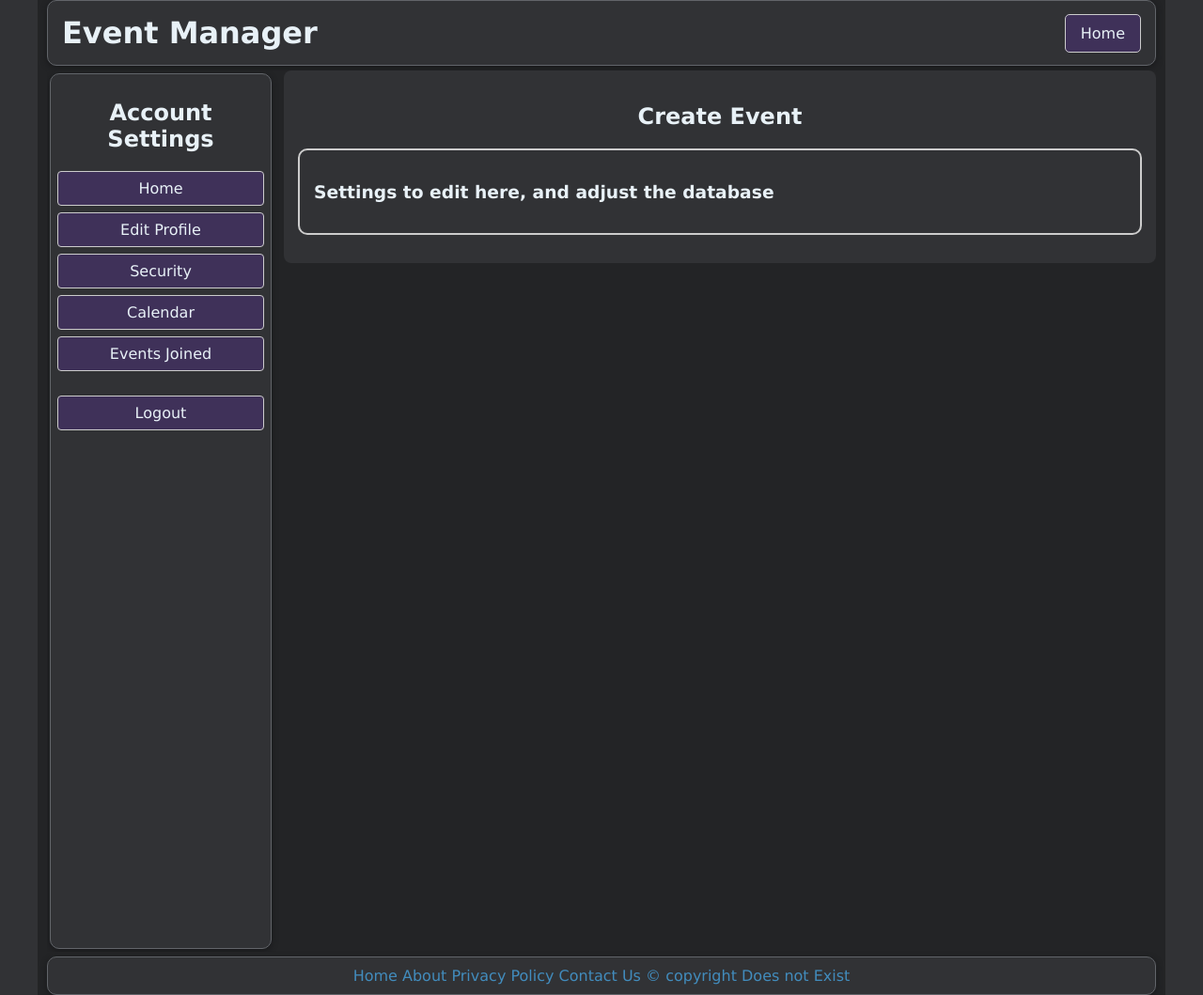
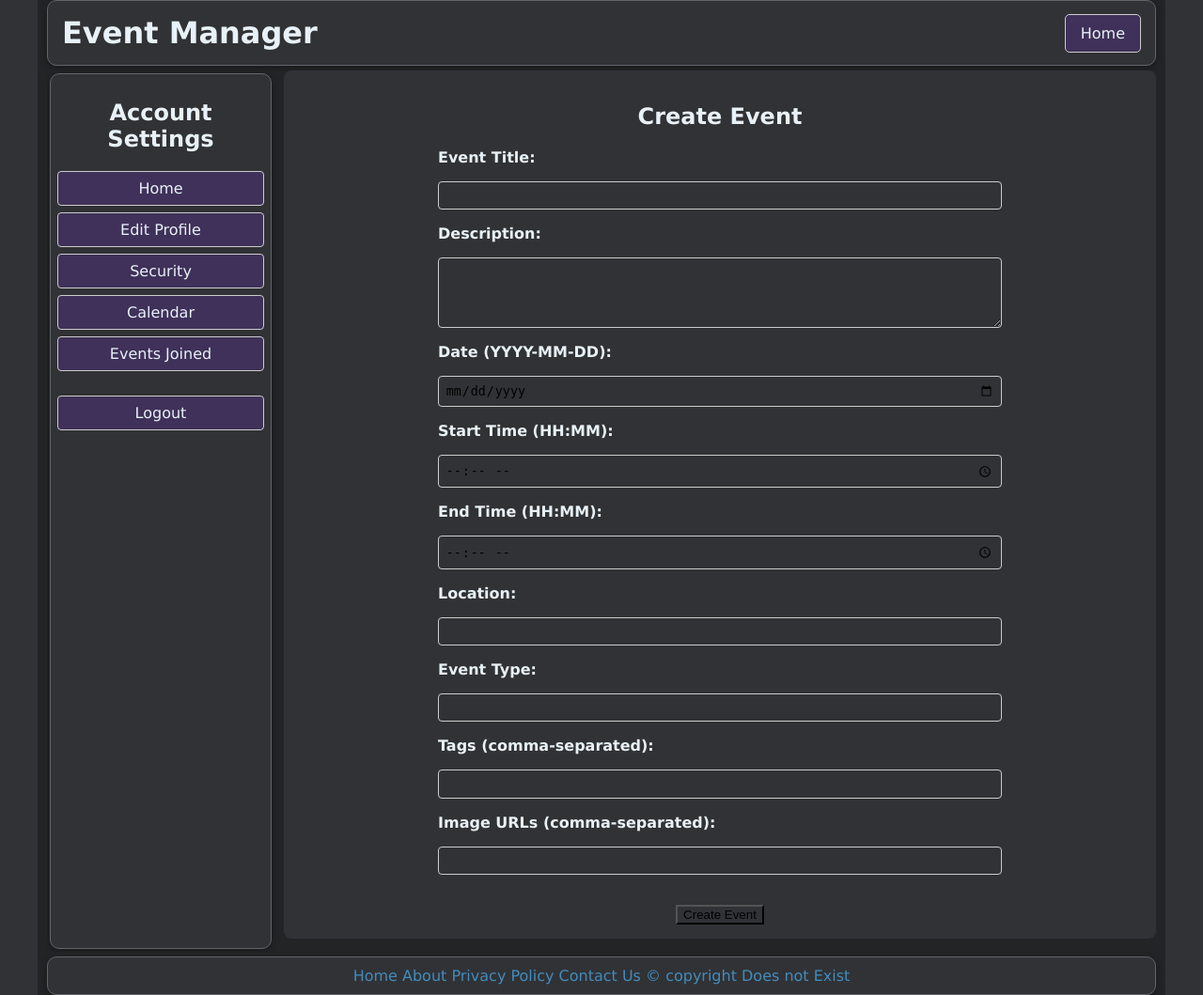
Before and after one commit to kyk37/final_project, a FastAPI app: template templates/create_event.html in a window 1280 px wide. Shown: the whole page at 94% size. Run offline with FastAPI, Linux system fonts and the light colour scheme; the template is opened without the code that fills it, so the values that code supplies are empty; parts of the project's set-up code (start-up, migrations or seed data) failed here and were passed over.

Commit message:
pushing create events fix

```diff
--- a/main.py
+++ b/main.py
@@ -632,25 +632,75 @@ def get_user_events(
 # Database Creation/Deletion
 # -----------------------------
 
-@app.get("/organizer/create_event", response_class=HTMLResponse)
-def get_create_event(request: Request, current_user: Optional[UserBase] = Depends(get_current_user)):
-    if current_user is None:
+@app.post("/organizer/create_event", response_class=HTMLResponse)
+def post_create_event(
+    request: Request,
+    db: Session = Depends(get_event_session),
+    organizer: Optional[UserBase] = Depends(get_current_user),
+    title: str = Form(...),
+    description: str = Form(None),
+    event_date: str = Form(...),
+    event_start_time: str = Form(...),
+    event_end_time: str = Form(...),
+    location: str = Form(...),
+    event_type: str = Form(...),
+    event_tags: str = Form(None),
+    event_img_urls: str = Form(None)
+):
+    if organizer is None or not organizer.is_organizer:
         response = RedirectResponse(url="/login", status_code=303)
-        response.set_cookie("message", "Please log in to access this page", max_age = 5)
+        response.set_cookie("message", "Please log in as an organizer", max_age=5)
         return response
 
-    # optionally check if user is an organizer
-    if not current_user.is_organizer:
-        response = RedirectResponse(url="/profile/home", status_code=302)
-        response.set_cookie(
-            key="not_organizer_alert",
-            value="You need to be an organizer to access this page.",
-            max_age=10,
-            httponly=True
+    try:
+        parsed_date = datetime.strptime(event_date, "%Y-%m-%d").date()
+        parsed_start_time = datetime.strptime(event_start_time, "%H:%M").time()
+        parsed_end_time = datetime.strptime(event_end_time, "%H:%M").time()
+
+        full_organizer_name = f"{organizer.first_name} {organizer.last_name}"
+
+        new_event = EventBase(
+            owner_uid=organizer.uid,
+            title=title,
+            date=parsed_date,
+            start_time=parsed_start_time,
+            end_time=parsed_end_time,
+            location=location,
+            event_type=event_type,
+            organizer=full_organizer_name,
+            tags=event_tags,
+            image_urls=event_img_urls,
+            description=description
         )
-        return response
 
-    return templates.TemplateResponse("create_event.html", {"request": request, "username": current_user.username, "is_organizer": current_user.is_organizer})
+        db.add(new_event)
+        db.commit()
+        db.refresh(new_event)
+
+        with open("created_events.txt", "a", encoding="utf-8") as f:
+            f.write(f"Title: {title}\n")
+            f.write(f"Description: {description}\n")
+            f.write(f"Date: {event_date}\n")
+            f.write("----------\n")
+
+        return templates.TemplateResponse("create_event.html", {
+            "request": request,
+            "success": True,
+            "event": new_event
+        })
+
+    except ValueError:
+        return templates.TemplateResponse("create_event.html", {
+            "request": request,
+            "error": "Invalid date or time format. Please use YYYY-MM-DD and HH:MM."
+        })
+
+    except Exception as e:
+        print(f"[ERROR] Failed to create event: {e}")
+        return templates.TemplateResponse("create_event.html", {
+            "request": request,
+            "error": "An unexpected error occurred while creating the event."
+        })
 
 
 from fastapi import HTTPException
--- a/templates/create_event.html
+++ b/templates/create_event.html
@@ -5,11 +5,44 @@
   <meta name="viewport" content="width=device-width, initial-scale=1.0">
   <link rel="stylesheet" href="/static/styles.css">
   <link rel="stylesheet" href="https://cdnjs.cloudflare.com/ajax/libs/font-awesome/4.7.0/css/font-awesome.min.css">
-  <title>Event Management Website</title>
+  <title>Create Event | Event Manager</title>
+  <style>
+    .form-grid {
+      display: grid;
+      grid-template-columns: 1fr;
+      gap: 1em;
+      max-width: 600px;
+      margin: 0 auto;
+    }
+
+    .form-grid label {
+      font-weight: bold;
+    }
+
+    .form-grid input,
+    .form-grid textarea {
+      padding: 0.5em;
+      border-radius: 4px;
+      border: 1px solid #ccc;
+    }
+
+    .success-message {
+      color: limegreen;
+      text-align: center;
+      font-weight: bold;
+    }
+
+    .error-message {
+      color: red;
+      text-align: center;
+      font-weight: bold;
+    }
+  </style>
 </head>
 
 <body>
-  <div class=" page-container">
+  <div class="page-container">
+    <!-- Header -->
     <div class="header">
       <div class="header-left">
         <h1>Event Manager</h1>
@@ -20,6 +53,7 @@
       </div>
     </div>
 
+    <!-- Content -->
     <div class="content">
       <div class="left">
         <h2 style="text-align:center;">Account Settings</h2>
@@ -40,12 +74,46 @@
       <!-- Main Section -->
       <div class="main">
         <div class="search-section">
-          <h2 style="text-align:center;">Create Event</h2> <!--Username can go here-->
+          <h2 style="text-align:center;">Create Event</h2>
 
-          <div class="search-box">
-            <h3> Settings to edit here, and adjust the database</h3>
+          {% if success %}
+            <p class="success-message">Event "{{ event.title }}" created successfully!</p>
+          {% elif error %}
+            <p class="error-message">{{ error }}</p>
+          {% endif %}
 
+          <form method="post" action="/organizer/create_event" class="form-grid">
+            <label for="title">Event Title:</label>
+            <input type="text" name="title" required>
+
+            <label for="description">Description:</label>
+            <textarea name="description" rows="4"></textarea>
+
+            <label for="event_date">Date (YYYY-MM-DD):</label>
+            <input type="date" name="event_date" required>
+
+            <label for="event_start_time">Start Time (HH:MM):</label>
+            <input type="time" name="event_start_time" required>
+
+            <label for="event_end_time">End Time (HH:MM):</label>
+            <input type="time" name="event_end_time" required>
+
+            <label for="location">Location:</label>
+            <input type="text" name="location" required>
+
+            <label for="event_type">Event Type:</label>
+            <input type="text" name="event_type" required>
+
+            <label for="event_tags">Tags (comma-separated):</label>
+            <input type="text" name="event_tags">
+
+            <label for="event_img_urls">Image URLs (comma-separated):</label>
+            <input type="text" name="event_img_urls">
+
+            <div style="text-align:center; margin-top: 1em;">
+              <button type="submit" class="login-btn">Create Event</button>
             </div>
+          </form>
         </div>
       </div>
     </div>
@@ -53,16 +121,14 @@
     <!-- Footer -->
     <div class="footer">
       <div class="botnav">
-        <a class="active" href="#home">Home</a>
+        <a class="active" href="/">Home</a>
         <a href="#About">About</a>
         <a href="#pPolicy">Privacy Policy</a>
         <a href="#Contact">Contact Us</a>
-        <a>© copyright Does not Exist </a>
+        <a>© copyright Does not Exist</a>
       </div>
     </div>
-
   </div>
-
 
   <script>
     const toggleTheme = () => {
@@ -81,10 +147,7 @@
         console.error(err);
       });
     }
-
-
   </script>
-</div>
 </body>
 
 </html>
```
Lines whose indentation alone changed are shown as unchanged.
